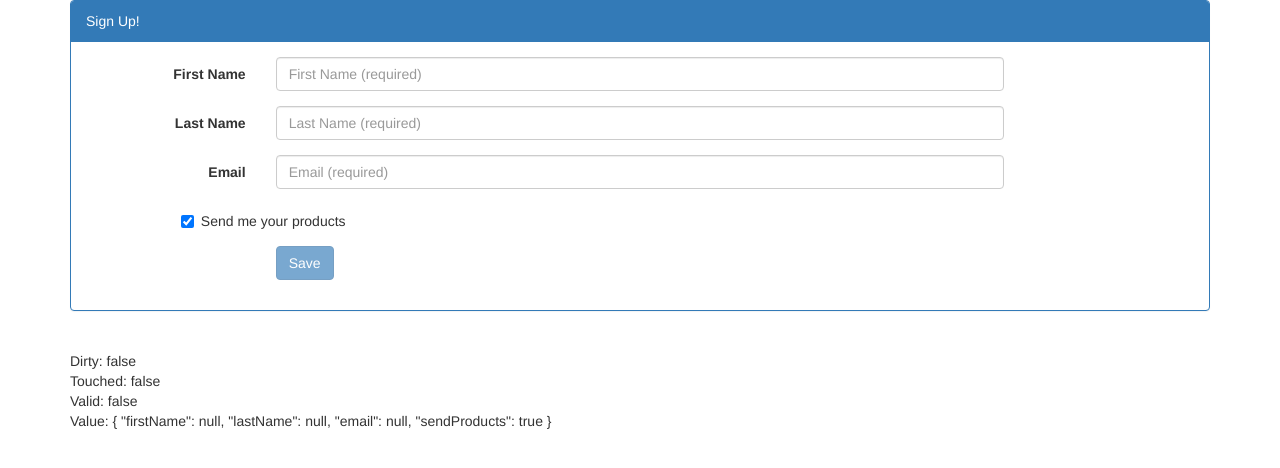
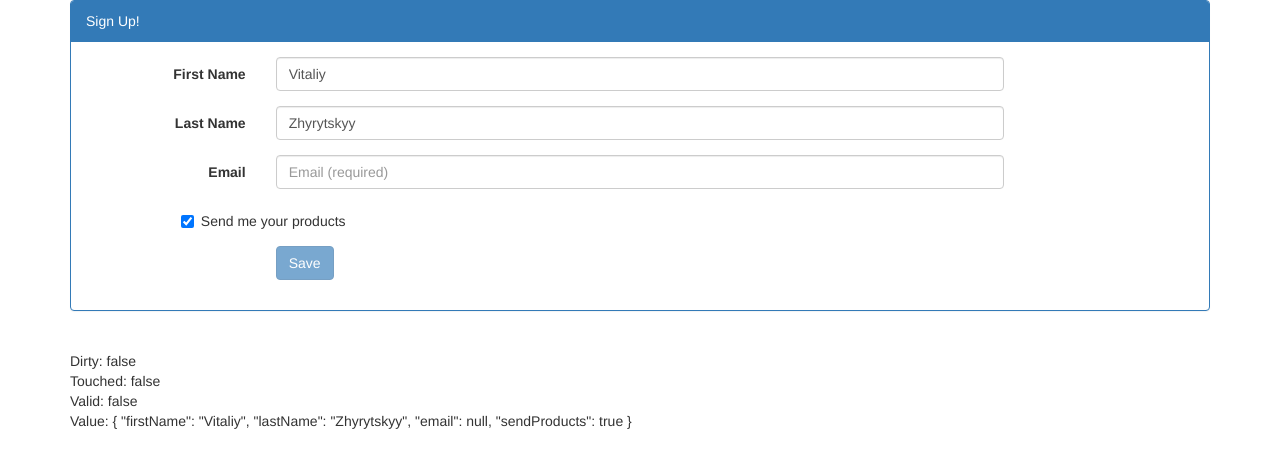
Before and after one commit to VZhyrytskiy/An2-7-Forms-A, an Angular app: page / in a window 1280 px wide. Shown: the top 468 px of the page. Built offline with nearby package versions, Linux system fonts and the light colour scheme.

Commit message:
setValue, patchValue

```diff
--- a/src/app/reactive-forms/signup-reactive-form/signup-reactive-form.component.ts
+++ b/src/app/reactive-forms/signup-reactive-form/signup-reactive-form.component.ts
@@ -19,6 +19,8 @@ export class SignupReactiveFormComponent implements OnInit {
 
   ngOnInit() {
     this.createForm();
+    // this.setFormValues();
+    this.patchFormValues();
   }
 
   save() {
@@ -37,4 +39,21 @@ export class SignupReactiveFormComponent implements OnInit {
     });
   }
 
+  private setFormValues() {
+    this.userForm.setValue({
+      firstName: 'Vitaliy',
+      lastName: 'Zhyrytskyy',
+      email: 'vitaliy_zhyrytskyy@ukr.net',
+      sendProducts: false
+    });
+  }
+
+private patchFormValues() {
+    this.userForm.patchValue({
+      firstName: 'Vitaliy',
+      lastName: 'Zhyrytskyy'
+    });
+  }
+
+
 }
```
